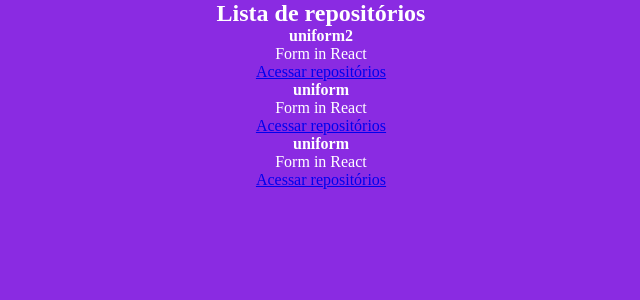
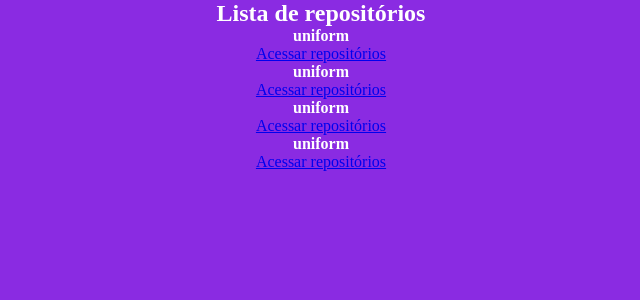
Before and after one commit to Allex-Lima/Estudo-React, a React (Create React App) app: page / in a window 1280 px wide. Shown: the top 300 px of the page, without its empty margins (319-959 px from the left). Built offline with nearby package versions, Linux system fonts and the light colour scheme.

Commit message:
Propriedade no React

```diff
--- /dev/null
+++ b/src/components/RepositoryItem.jsx
@@ -0,0 +1,14 @@
+
+
+export function RepositoryItem(props) {
+    return (
+        <li>
+            <strong>{props.repository.name ?? 'default'}</strong>
+            <p>{props.repository.description}</p>
+
+            <a href={props.repository.link}>
+                Acessar repositórios
+            </a>
+        </li>
+    );
+}
--- a/src/components/RepositoryList.jsx
+++ b/src/components/RepositoryList.jsx
@@ -1,5 +1,10 @@
-const uniformName = 'uniform2'
+import { RepositoryItem } from "./RepositoryItem.jsx"
 
+const repository = {
+    name: 'uniform',
+    discription: 'Forms in React',
+    link: "https://github.com/Allex-Lima/Estudo-React"
+}
 
 export function RepositoryList() {
     return (
@@ -7,32 +12,10 @@
             <h1>Lista de repositórios</h1>
 
             <ul>
-                <li>
-                    <strong>{uniformName}</strong>
-                    <p>Form in React</p>
-
-                    <a href="#">
-                        Acessar repositórios
-                    </a>
-                </li>
-
-                <li>
-                    <strong>uniform</strong>
-                    <p>Form in React</p>
-
-                    <a href="#">
-                        Acessar repositórios
-                    </a>
-                </li>
-
-                <li>
-                    <strong>uniform</strong>
-                    <p>Form in React</p>
-
-                    <a href="#">
-                        Acessar repositórios
-                    </a>
-                </li>
+                <RepositoryItem repository={repository} />
+                <RepositoryItem repository={repository} />
+                <RepositoryItem repository={repository} />
+                <RepositoryItem repository={repository} />
             </ul>
         </section>
     )
```
